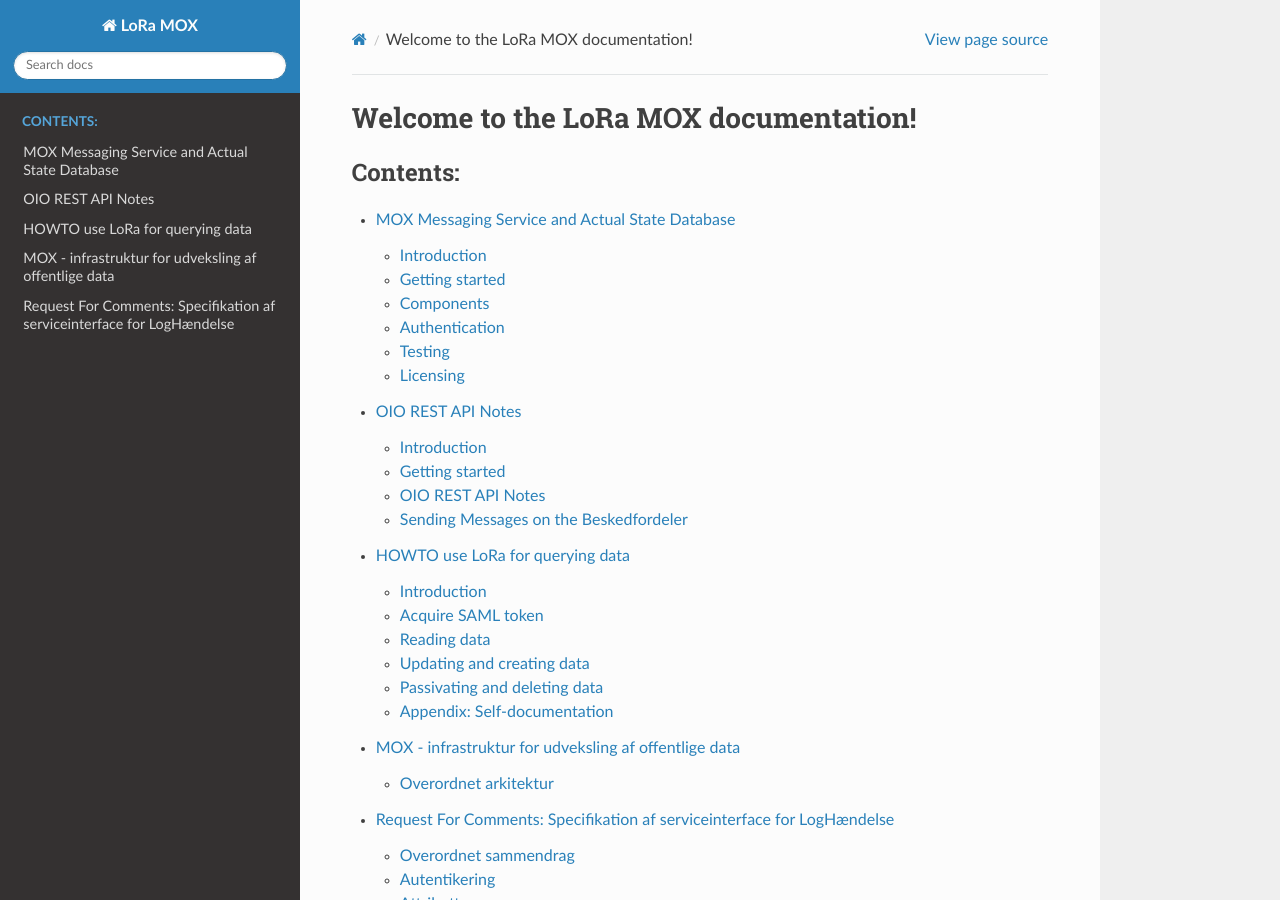
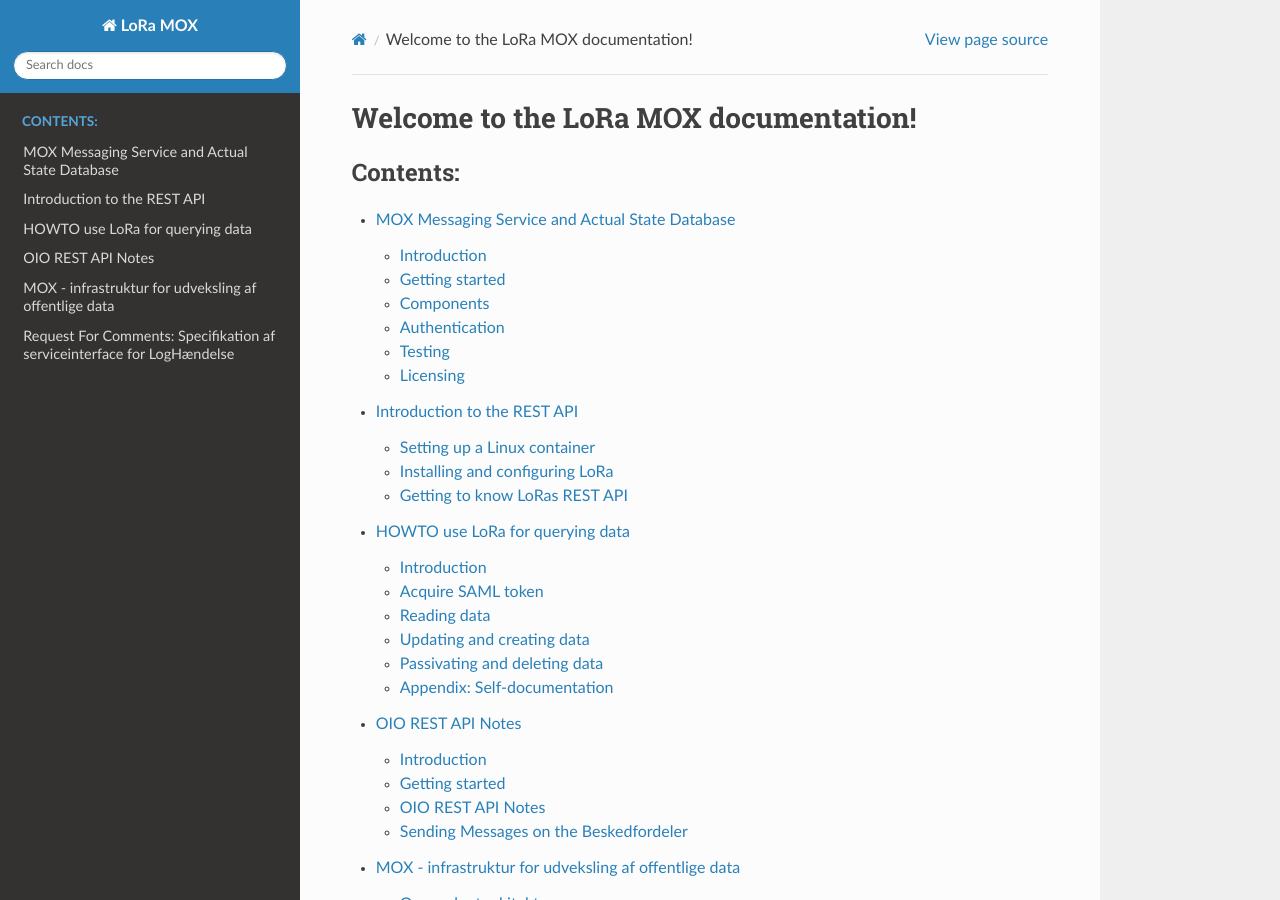
Before and after one commit to magenta-aps/mox, a Sphinx documentation site: the page built from doc/index.rst, in a window 1280 px wide and 900 px high. Built offline with Sphinx 7.4.7 and the Read the Docs theme 2.0.0, drawn with Linux system fonts in a browser that asks for light colours.

Commit message:
docs: include Andreas' document in our sphinx build

```diff
--- a/doc/index.rst
+++ b/doc/index.rst
@@ -11,8 +11,9 @@ Welcome to the LoRa MOX documentation!
    :caption: Contents:
 
    readme.rst
+   REST_API_getting-started.rst
+   LoRa_HOWTO.rst
    API-NOTES.rst
-   LoRa_HOWTO.rst
    praesentation.rst
    log_haendelse.rst
 
```
